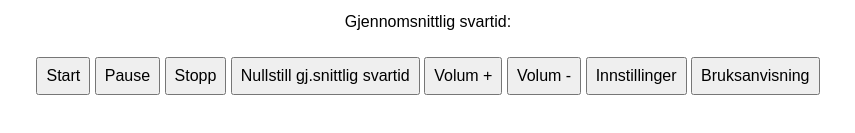
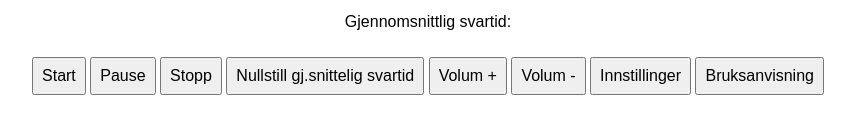
Before and after one commit to zuperznapper/d4, a plain HTML site: page index.html in a window 1280 px wide. Shown: the part 435-568 px from the top of the page, 212-1067 px from the left. Drawn offline with Linux system fonts and the light colour scheme.

Commit message:
Update index.html

```diff
--- a/index.html
+++ b/index.html
@@ -17,7 +17,7 @@
     <button onclick="startGame()">Start</button>
     <button id="pauseButton" onclick="pauseGame()">Pause</button>
     <button onclick="stopGame()">Stopp</button>
-    <button onclick="resetAverageTime()">Nullstill gj.snittlig svartid</button>
+    <button onclick="resetAverageTime()">Nullstill gj.snittelig svartid</button>
     <button onclick="increaseVolume()">Volum +</button>
     <button onclick="decreaseVolume()">Volum -</button>
     <button onclick="openSettings()">Innstillinger</button>
```
